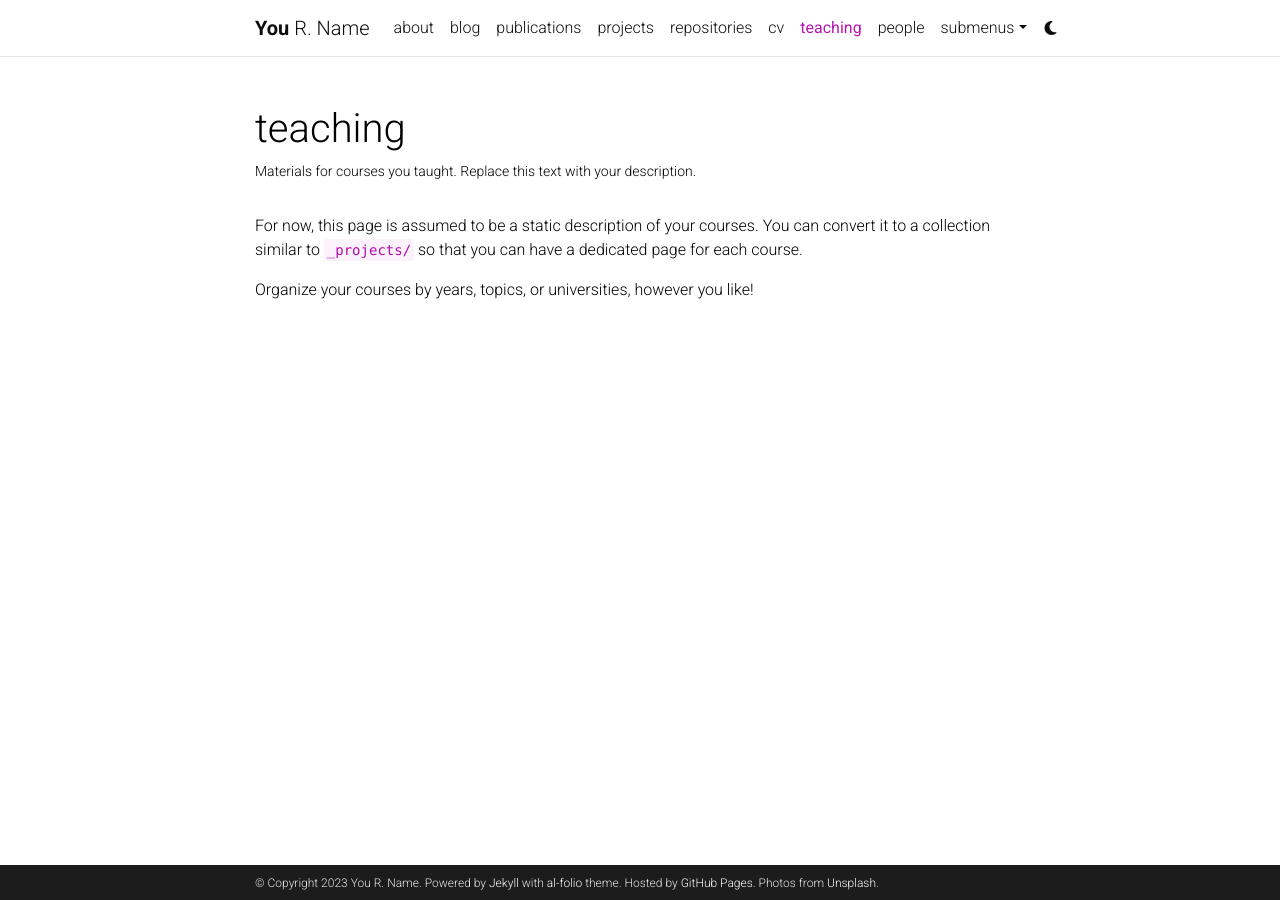
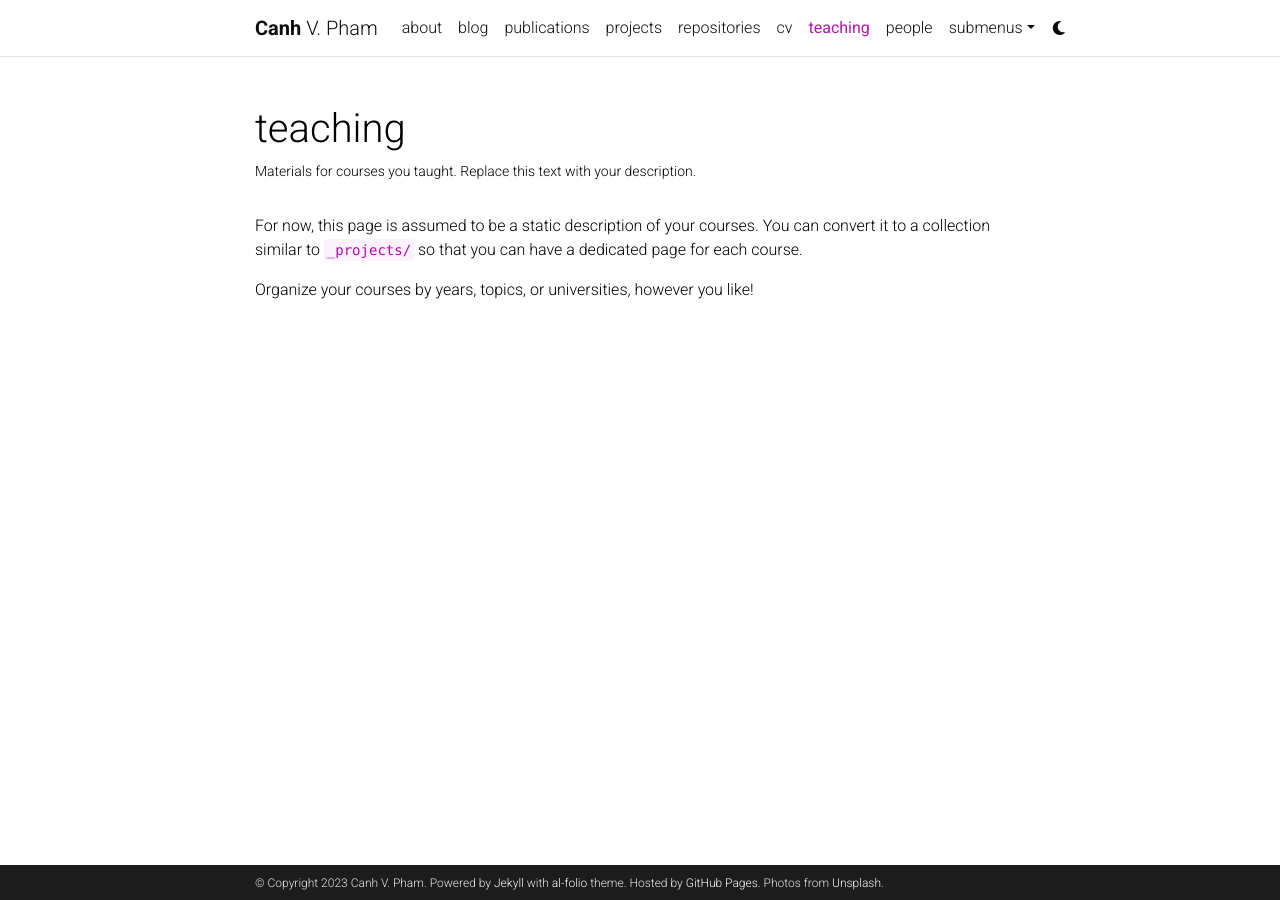
Before and after one commit to cvpham1989/cvpham1989.github.io, a Jekyll site: the page built from _pages/teaching.md, in a window 1280 px wide. Built offline with Jekyll 4.4.1, drawn with Linux system fonts in a browser that asks for light colours; comment, search, counter and statistics services are not loaded; a style sheet for code colours, icons or effects is not loaded.

Commit message:
Update _config.yml

```diff
--- a/_config.yml
+++ b/_config.yml
@@ -3,10 +3,10 @@
 # -----------------------------------------------------------------------------
 
 title: blank # the website title (if blank, full name will be used instead)
-first_name: You
-middle_name: R.
-last_name: Name
-email: you@example.com
+first_name: Canh
+middle_name: V.
+last_name: Pham
+email: canh.phamvan@phenikaa-uni.edu.vn
 description: > # the ">" symbol means to ignore newlines until "footer_text:"
   A simple, whitespace theme for academics. Based on [*folio](https://github.com/bogoli/-folio) design.
 footer_text: >
@@ -18,8 +18,8 @@ keywords: jekyll, jekyll-theme, academic-website, portfolio-website  # add your
 lang: en # the language of your site (for example: en, fr, cn, ru, etc.)
 icon: ⚛️  # the emoji used as the favicon (alternatively, provide image name in /assets/img/)
 
-url: https://alshedivat.github.io # the base hostname & protocol for your site
-baseurl: /al-folio # the subpath of your site, e.g. /blog/. Leave blank for root
+url: https://cvpham1989.github.io # the base hostname & protocol for your site
+baseurl:  # the subpath of your site, e.g. /blog/. Leave blank for root
 last_updated: false # set to true if you want to display last updated in the footer
 impressum_path:  # set to path to include impressum link in the footer, use the same path as permalink in a page, helps to conform with EU GDPR
 
```
